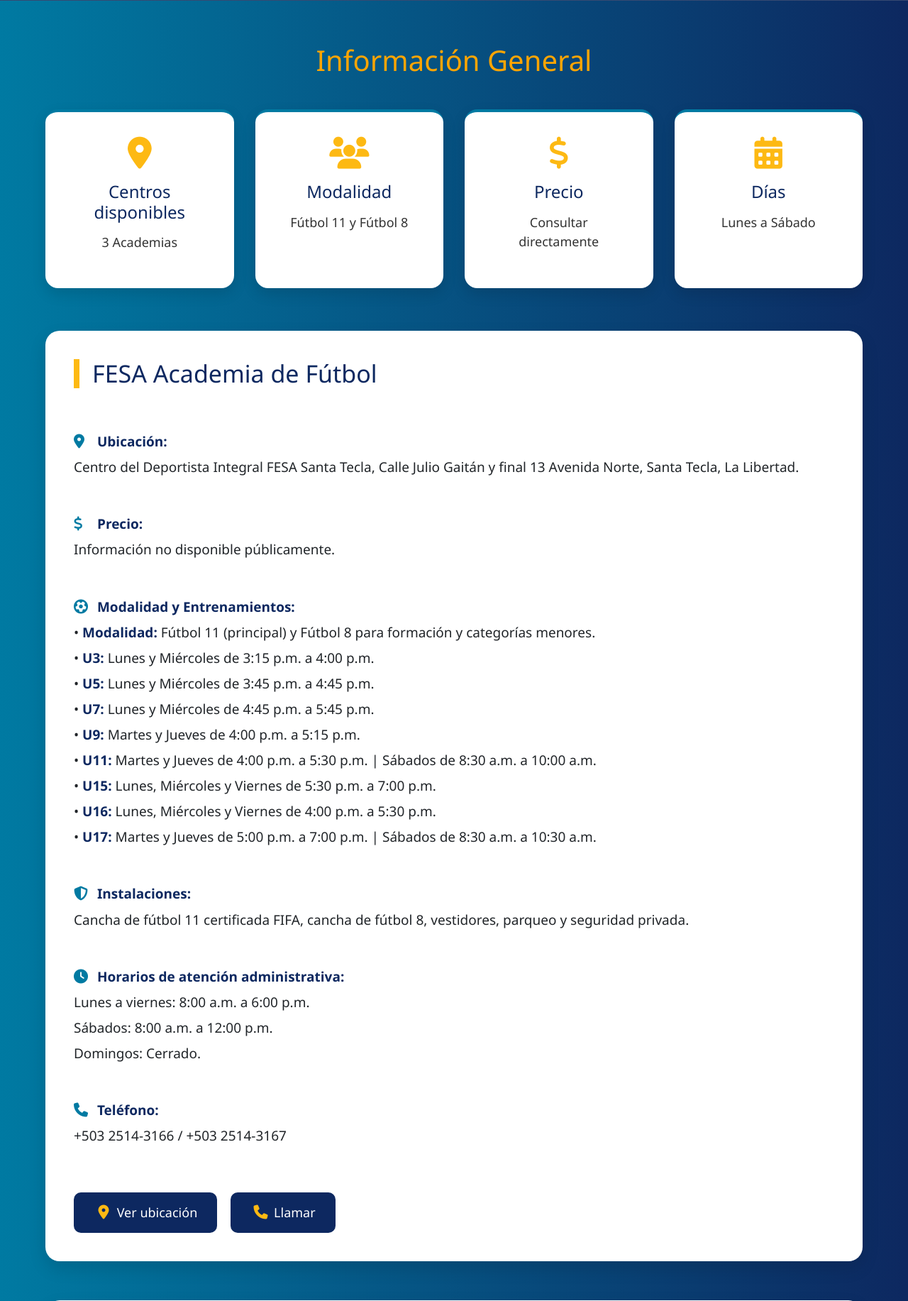
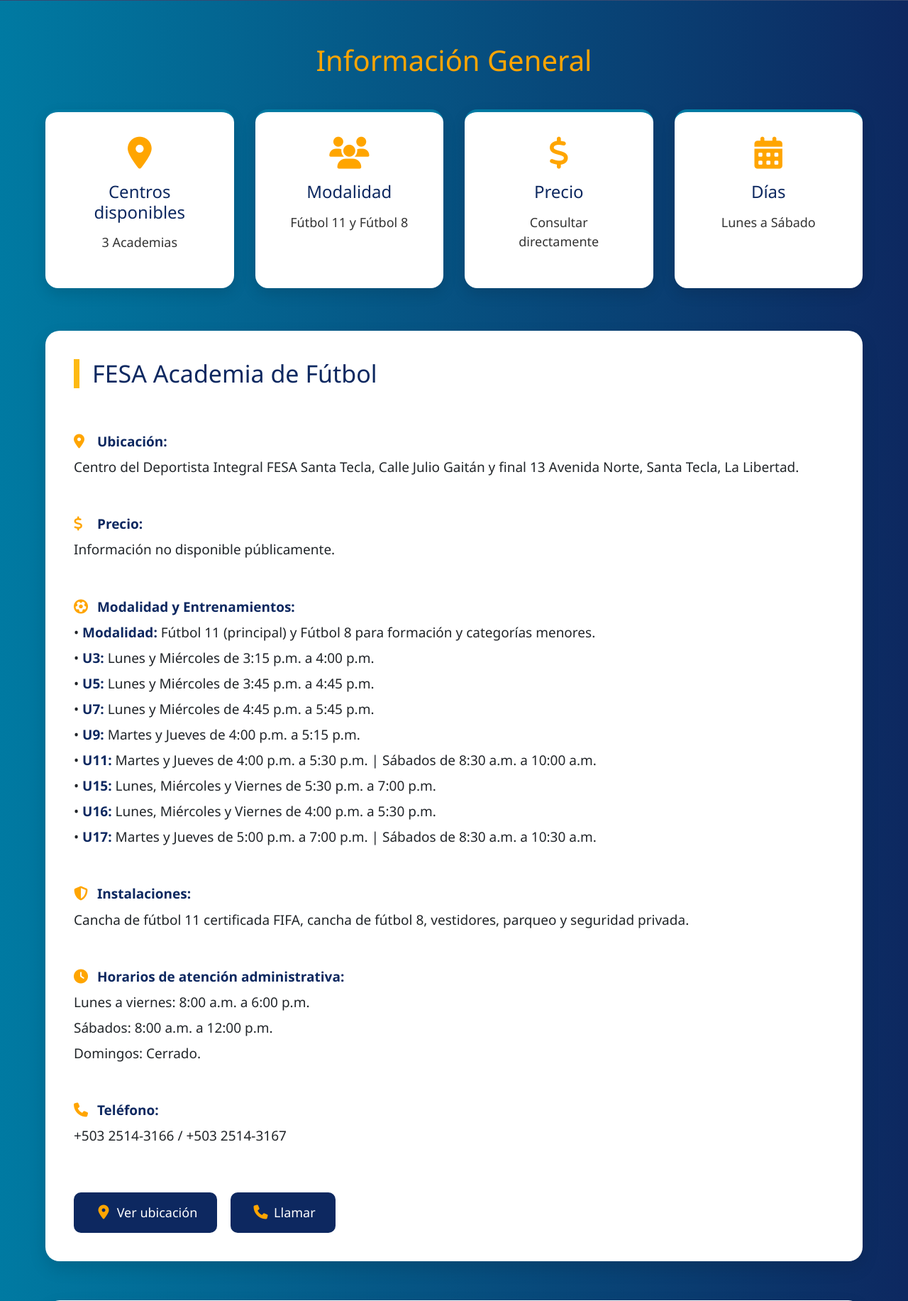
Before and after one commit to CarlosMois/Sportx, a PHP site: page /Public/futbol.php in a window 1280 px wide. Shown: the part 510-2343 px from the top of the page at 71% size. Run offline with PHP 8.4, Linux system fonts and the light colour scheme; the visitor is signed in with stand-in values (Sample User, id 1); some libraries are stand-ins or nearby versions; grey boxes are pictures that could not be loaded.

Commit message:
color de iconos

```diff
--- a/Public/futbol.php
+++ b/Public/futbol.php
@@ -47,7 +47,7 @@ if (
         .hero {
             background:
             linear-gradient(rgba(13, 40, 96, 0.80), rgba(13, 40, 96, 0.80)),
-            url("/Sportx/img/");
+            url("../img/fulbol.jpg");
 
             background-size: cover;
             background-position: center;
@@ -205,7 +205,7 @@ if (
         footer {
             background:
             linear-gradient(rgba(13, 40, 96, 0.85), rgba(13, 40, 96, 0.85)),
-            url("/Sportx/img/img\ futbol.jpg");
+            url("../img/img futbol.jpg");
 
             background-size: cover;
             background-position: center;
@@ -317,25 +317,25 @@ if (
     <div class="info-grid">
 
         <div class="info-box">
-            <i class="fa-solid fa-location-dot"></i>
+            <i class="fa-solid fa-location-dot" style="color: orange;"></i>
             <h3>Centros disponibles</h3>
             <p>3 Academias</p>
         </div>
 
         <div class="info-box">
-            <i class="fa-solid fa-users"></i>
+            <i class="fa-solid fa-users" style="color: orange;"></i>
             <h3>Modalidad</h3>
             <p>Fútbol 11 y Fútbol 8</p>
         </div>
 
         <div class="info-box">
-            <i class="fa-solid fa-dollar-sign"></i>
+            <i class="fa-solid fa-dollar-sign" style="color: orange;"></i>
             <h3>Precio</h3>
             <p>Consultar directamente</p>
         </div>
 
         <div class="info-box">
-            <i class="fa-solid fa-calendar-days"></i>
+            <i class="fa-solid fa-calendar-days" style="color: orange;"></i>
             <h3>Días</h3>
             <p>Lunes a Sábado</p>
         </div>
@@ -350,17 +350,17 @@ if (
 
 <h2>FESA Academia de Fútbol</h2>
 
-<p><i class="fa-solid fa-location-dot"></i>
+<p><i class="fa-solid fa-location-dot" style="color: orange;"></i>
 <strong>Ubicación:</strong><br>
 Centro del Deportista Integral FESA Santa Tecla, Calle Julio Gaitán y final 13 Avenida Norte, Santa Tecla, La Libertad.
 </p>
 
-<p><i class="fa-solid fa-dollar-sign"></i>
+<p><i class="fa-solid fa-dollar-sign" style="color: orange; "></i>
 <strong>Precio:</strong><br>
 Información no disponible públicamente.
 </p>
 
-<p><i class="fa-solid fa-futbol"></i>
+<p><i class="fa-solid fa-futbol" style="color: orange;"></i>
 <strong>Modalidad y Entrenamientos:</strong><br>
 • <strong>Modalidad:</strong> Fútbol 11 (principal) y Fútbol 8 para formación y categorías menores.<br>
 • <strong>U3:</strong> Lunes y Miércoles de 3:15 p.m. a 4:00 p.m.<br>
@@ -373,19 +373,19 @@ Información no disponible públicamente.
 • <strong>U17:</strong> Martes y Jueves de 5:00 p.m. a 7:00 p.m. | Sábados de 8:30 a.m. a 10:30 a.m.
 </p>
 
-<p><i class="fa-solid fa-shield-halved"></i>
+<p><i class="fa-solid fa-shield-halved" style="color: orange;"></i>
 <strong>Instalaciones:</strong><br>
 Cancha de fútbol 11 certificada FIFA, cancha de fútbol 8, vestidores, parqueo y seguridad privada.
 </p>
 
-<p><i class="fa-solid fa-clock"></i>
+<p><i class="fa-solid fa-clock" style="color: orange;   "></i>
 <strong>Horarios de atención administrativa:</strong><br>
 Lunes a viernes: 8:00 a.m. a 6:00 p.m.<br>
 Sábados: 8:00 a.m. a 12:00 p.m.<br>
 Domingos: Cerrado.
 </p>
 
-<p><i class="fa-solid fa-phone"></i>
+<p><i class="fa-solid fa-phone" style="color: orange;"></i>
 <strong>Teléfono:</strong><br>
 +503 2514-3166 / +503 2514-3167
 </p>
@@ -393,12 +393,12 @@ Domingos: Cerrado.
 <div class="buttons">
 
 <a href="https://maps.google.com/?q=Centro+del+Deportista+Integral+FESA+Santa+Tecla" target="_blank" class="btn">
-    <i class="fa-solid fa-location-dot"></i>
+    <i class="fa-solid fa-location-dot" style="color: orange;"></i>
     Ver ubicación
 </a>
 
 <a href="tel:+50325143166" class="btn">
-<i class="fa-solid fa-phone"></i>
+<i class="fa-solid fa-phone" style="color: orange;"></i>
 Llamar
 </a>
 
@@ -412,23 +412,23 @@ Llamar
 
 <h2>Academia Pachuca El Salvador</h2>
 
-<p><i class="fa-solid fa-location-dot"></i>
+<p><i class="fa-solid fa-location-dot" style="color: orange;"></i>
 <strong>Ubicación:</strong><br>
 Cancha Emiliani, Calle del Mediterráneo, Antiguo Cuscatlán.
 </p>
 
-<p><i class="fa-solid fa-dollar-sign"></i>
+<p><i class="fa-solid fa-dollar-sign" style="color: orange; "></i>
 <strong>Precio y Horarios:</strong><br>
 No hay información pública disponible. Consultar directamente a través de WhatsApp.
 </p>
 
-<p><i class="fa-solid fa-futbol"></i>
+<p><i class="fa-solid fa-futbol" style="color: orange;"></i>
 <strong>Modalidad:</strong><br>
 • Fútbol 11.<br>
 • Entrenamiento bajo la metodología oficial del Club Pachuca.
 </p>
 
-<p><i class="fa-brands fa-whatsapp"></i>
+<p><i class="fa-brands fa-whatsapp" style="color: orange;   "></i>
 <strong>Contacto (WhatsApp):</strong><br>
 +503 7922-4076
 </p>
@@ -436,12 +436,12 @@ No hay información pública disponible. Consultar directamente a través de Wha
 <div class="buttons">
 
 <a href="https://maps.google.com/?q=Cancha+Emiliani+Antiguo+Cuscatlan" target="_blank" class="btn">
-    <i class="fa-solid fa-location-dot"></i>
+    <i class="fa-solid fa-location-dot" style="color: orange;"></i>
     Ver ubicación
 </a>
 
 <a href="https://wa.me/50379224076" target="_blank" class="btn">
-    <i class="fa-brands fa-whatsapp"></i>
+    <i class="fa-brands fa-whatsapp" style="color: orange;      "></i>
     WhatsApp
 </a>
 
@@ -455,18 +455,18 @@ No hay información pública disponible. Consultar directamente a través de Wha
 
 <h2>Academia Rafa Burgos</h2>
 
-<p><i class="fa-solid fa-location-dot"></i>
+<p><i class="fa-solid fa-location-dot" style="color: orange;"></i>
 <strong>Sedes y Ubicación:</strong><br>
 • <strong>Sede Entre semana:</strong> Universidad Albert Einstein, Antiguo Cuscatlán.<br>
 • <strong>Sede Sábados:</strong> Canchas Multi Soccer, Boulevard Walter Thilo Deininger y Calle Antigua Ferrocarril, Antiguo Cuscatlán.
 </p>
 
-<p><i class="fa-solid fa-dollar-sign"></i>
+<p><i class="fa-solid fa-dollar-sign" style="color: orange; "></i>
 <strong>Precio:</strong><br>
 Información no disponible públicamente.
 </p>
 
-<p><i class="fa-solid fa-futbol"></i>
+<p><i class="fa-solid fa-futbol" style="color: orange;  "></i>
 <strong>Horarios de entrenamiento por edades:</strong><br>
 • <strong>Lunes, Miércoles y Viernes (Sede Univ. Albert Einstein):</strong><br>
 - 4 a 6 años: 4:00 p.m. – 5:00 p.m.<br>
@@ -478,7 +478,7 @@ Información no disponible públicamente.
 - 7 a 9 años: 11:00 a.m. – 12:00 p.m.
 </p>
 
-<p><i class="fa-solid fa-envelope"></i>
+<p><i class="fa-solid fa-envelope" style="color: orange;"></i>
 <strong>Contacto y Redes:</strong><br>
 • <strong>WhatsApp:</strong> +503 7540-0310<br>
 • <strong>Instagram:</strong> @academiarafaburgos<br>
@@ -488,12 +488,12 @@ Información no disponible públicamente.
 <div class="buttons">
 
 <a href="https://maps.google.com/?q=Universidad+Albert+Einstein+Antiguo+Cuscatlan" target="_blank" class="btn">
-    <i class="fa-solid fa-location-dot"></i>
+    <i class="fa-solid fa-location-dot" style="color: orange;"></i>
     Ver ubicación
 </a>
 
 <a href="https://wa.me/50375400310" target="_blank" class="btn">
-    <i class="fa-brands fa-whatsapp"></i>
+    <i class="fa-brands fa-whatsapp" style="color: orange;      "></i>
     WhatsApp
 </a>
 
```
Also changed, not shown: Public/basketball.php (+17 -17 lines), Public/img/fulbo.jpg (added), Public/img/img fulbo.jpg (added).
